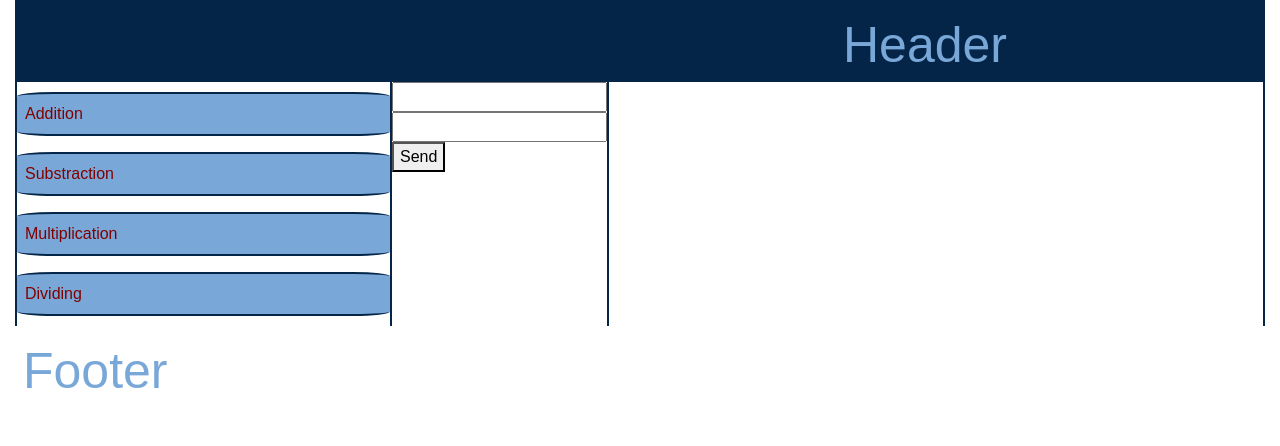
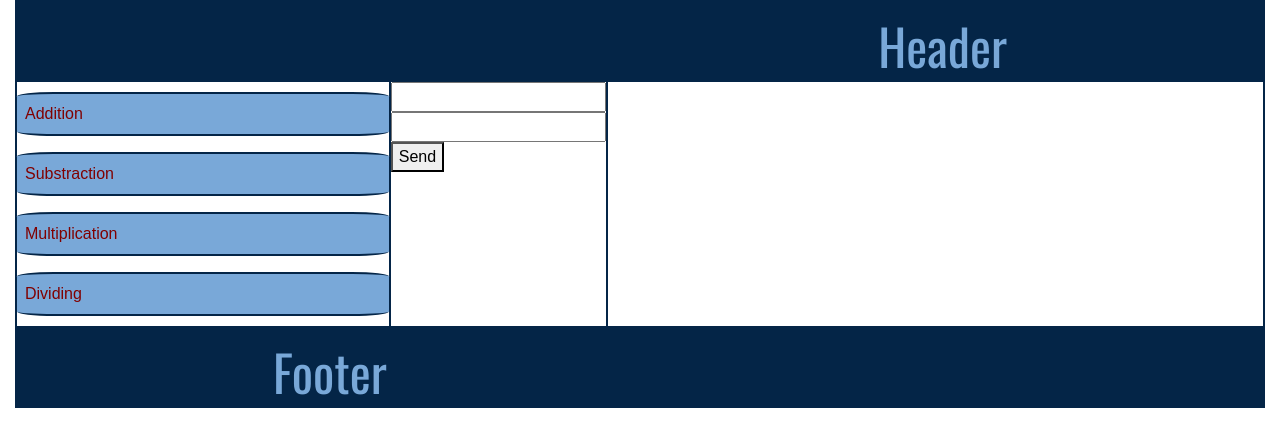
Before and after one commit to Hisuich/react-sample, a React app: page / in a window 1280 px wide. Built offline with nearby package versions, Linux system fonts and the light colour scheme; a web font is replaced by a local one.

Commit message:
Add build

```diff
--- a/src/components/App.js
+++ b/src/components/App.js
@@ -1,5 +1,5 @@
 import React, { Component } from 'react';
-import '../styles/App.css';
+import '../styles/app.css';
 import Header from './Header.jsx';
 import Body from './Body.jsx';
 import Footer from './Footer.jsx';
--- a/src/components/Body.jsx
+++ b/src/components/Body.jsx
@@ -1,12 +1,14 @@
 import React from 'react';
 import Menu from './Menu';
+import Form from './Form';
 import Display from './Display';
 
 const Body = (props) => {
         return (
         <div className='d-flex flex-row body'>
            <Menu />
-           <Display store={props.store}/>
+           <Form />
+           <Display />
         </div>
     );
     }
--- a/src/components/Display.jsx
+++ b/src/components/Display.jsx
@@ -1,17 +1,30 @@
-import React from 'react';
-import Form from './Form';
-import Graph from './Graph';
+import React, {Component} from 'react';
+import {connect} from 'react-redux';
 
+class Graph extends Component {
+        render() {
+            const props = this.props;
 
-const Display = (props) => {
+            return (
+            <div className="d-flex flex-row display">
 
-        return (
-        <div className="d-flex flex-row display">
-            <Form store={props.store}/>
-            <Graph />
-        </div>
+                {props.values.map(value => {
+                    return (
+                        <div className="p-2 value">{value}</div>
+                    );
+                })}
+
+                <div className="p-2">
+                    {props.result}
+                </div>
+            </div>
     );
-    }
+}
+}
 
+const mapStateToProps = (state) => ({
+    values: state.values,
+    result: state.result
+})
 
-export default Display;
+export default connect(mapStateToProps)(Graph);
--- a/src/components/Footer.jsx
+++ b/src/components/Footer.jsx
@@ -3,7 +3,7 @@ import React from 'react';
 const Footer = () => {
     return (
         <footer>
-            <div className="p-2 title"> Footer</div>
+            <div className="p-2 foot"> Footer</div>
         </footer>
     );
 }
--- a/src/components/Form.jsx
+++ b/src/components/Form.jsx
@@ -15,7 +15,7 @@ class Form extends React.Component {
         this.values[0] = this.fvalue.current.value;
         this.values[1] = this.svalue.current.value;
         console.log(this.values);
-        this.props.store.dispatch({
+        this.props.dispatch({
             type: this.props.action,
             values: this.values
         });
--- a/src/components/Graph.jsx
+++ /dev/null
@@ -1,29 +0,0 @@
-import React, {Component} from 'react';
-import {connect} from 'react-redux';
-
-class Graph extends Component {
-        render() {
-            const props = this.props;
-            console.log(this.props);
-
-            return (
-        <div className="d-flex flex-row graph">
-           {props.values.map(value => {
-               return (
-                   <div className="p-2 value">{value}</div>
-               );
-           })}
-           <div className="p-2 value-3">
-           {props.result}
-           </div>
-        </div>
-    );
-}
-}
-
-const mapStateToProps = (state) => ({
-    values: state.values,
-    result: state.result
-})
-
-export default connect(mapStateToProps)(Graph);
--- a/src/components/Header.jsx
+++ b/src/components/Header.jsx
@@ -2,9 +2,9 @@ import React from 'react';
 
 const Header = () => {
     return (
-        <div className="d-flex flex-row-reverse justify-content-start header">
-            <div className="p-2 oswald-font title"> Header </div>
-        </div>
+        <header>
+            <div className="p-2 title"> Header </div>
+        </header>
     );
 }
 
--- a/src/components/Menu.jsx
+++ b/src/components/Menu.jsx
@@ -1,5 +1,6 @@
 import React from 'react';
 import Link from './Link';
+import '../styles/menu.css';
 
 const Menu = () => {
     return (
--- a/src/styles/App.css
+++ b/src/styles/App.css
@@ -1,4 +1,4 @@
-@import url('https://fonts.googleapis.com/css?family=Oswald" rel="stylesheet"');
+@import url('https://fonts.googleapis.com/css?family=Oswald');
 
 .App {
   text-align: center;
@@ -29,10 +29,6 @@
   to { transform: rotate(360deg); }
 }
 
-.col {
-  background-color: #666699;
-  border: 1px solid #800000;
-}
 
 .main {
   color: #79a8d8;
@@ -41,64 +37,24 @@
   height: 100%;
 }
 
-.header {
+header {
   background-color: #042547;
   height: 20%;
 }
 
-.oswald-font {
+.title {
+  text-align: right;
+  font-size: 50px;
+  margin-right: 20%;
   font-family: 'Oswald', sans-serif;
 }
 
 .body {
   color: #800000;
   height: 60%;
-
-}
-
-.menu {
-  width: 30%;
-  border-left: #042547 solid 2px;
-  padding: 0;
-}
-
-.display {
-  width: 70%;
   border-left: #042547 solid 2px;
   border-right: #042547 solid 2px;
-}
 
-.menu .item {
-  background: #79a8d8;
-  border-bottom: #042547 solid 2px;
-  border-top: #042547 solid 2px;
-  padding-bottom: 25px;
-  border-radius: 10%;
-  margin-top: 10px;
-}
-
-.menu .item:last-child {
- margin-bottom: 10px;
-}
-
-.menu .item:hover {
-  background: #0f0e5c;
-  color: #d7e1eb;
-}
-
-.menu .item:active {
-  background: #0f0cd8;
-}
-
-.footer {
-  background-color: #042547;
-  height: 20%;
-
-}
-
-.title {
-  font-size: 50px;
-  margin-right: 20%;
 }
 
 .form {
@@ -109,3 +65,14 @@
 .form input {
   width: 100%;
 }
+
+footer {
+  background-color: #042547;
+  height: 20%;
+}
+
+.foot {
+  font-size: 50px;
+  font-family: 'Oswald', sans-serif;
+  margin-left: 20%;
+}
--- /dev/null
+++ b/src/styles/menu.css
@@ -0,0 +1,27 @@
+.menu {
+    width: 30%;
+    border-right: #042547 solid 2px;
+    padding: 0;
+  }
+
+  .menu .item {
+    background: #79a8d8;
+    border-bottom: #042547 solid 2px;
+    border-top: #042547 solid 2px;
+    padding-bottom: 25px;
+    border-radius: 10%;
+    margin-top: 10px;
+  }
+
+  .menu .item:last-child {
+   margin-bottom: 10px;
+  }
+
+  .menu .item:hover {
+    background: #0f0e5c;
+    color: #d7e1eb;
+  }
+
+  .menu .item:active {
+    background: #0f0cd8;
+  }
```
Also changed, not shown: build/asset-manifest.json (added), build/favicon.ico (added), build/index.html (added), build/manifest.json (added), build/service-worker.js (added), 4 other files.
